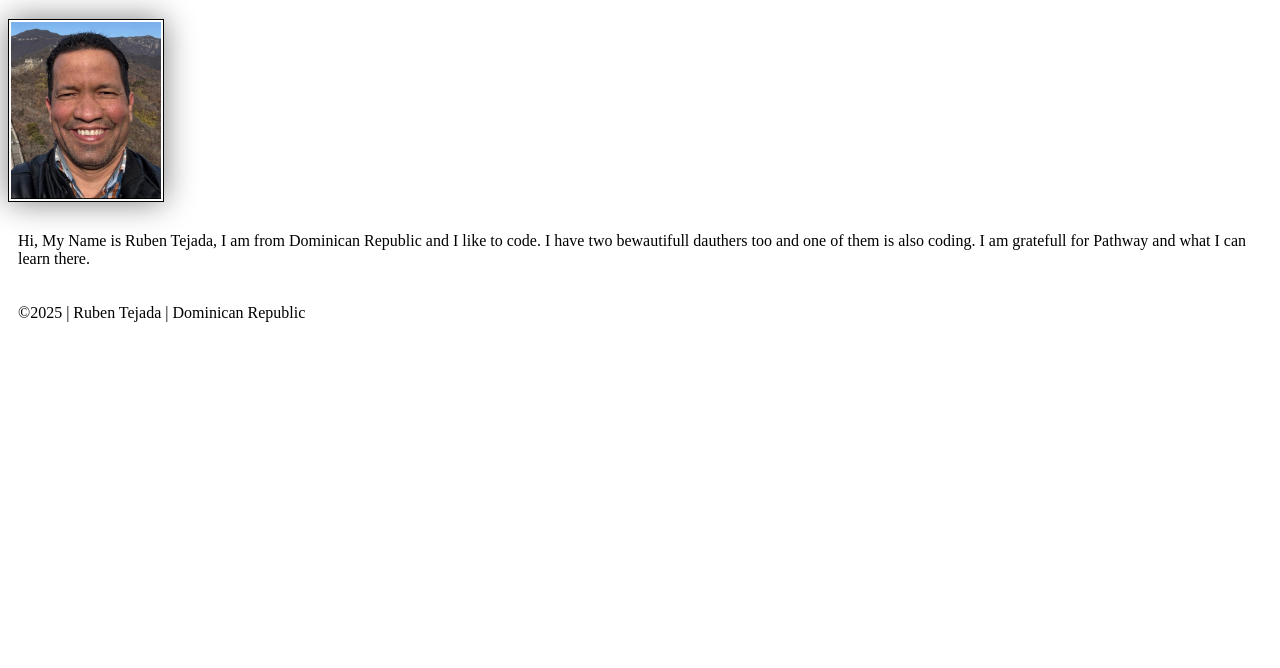
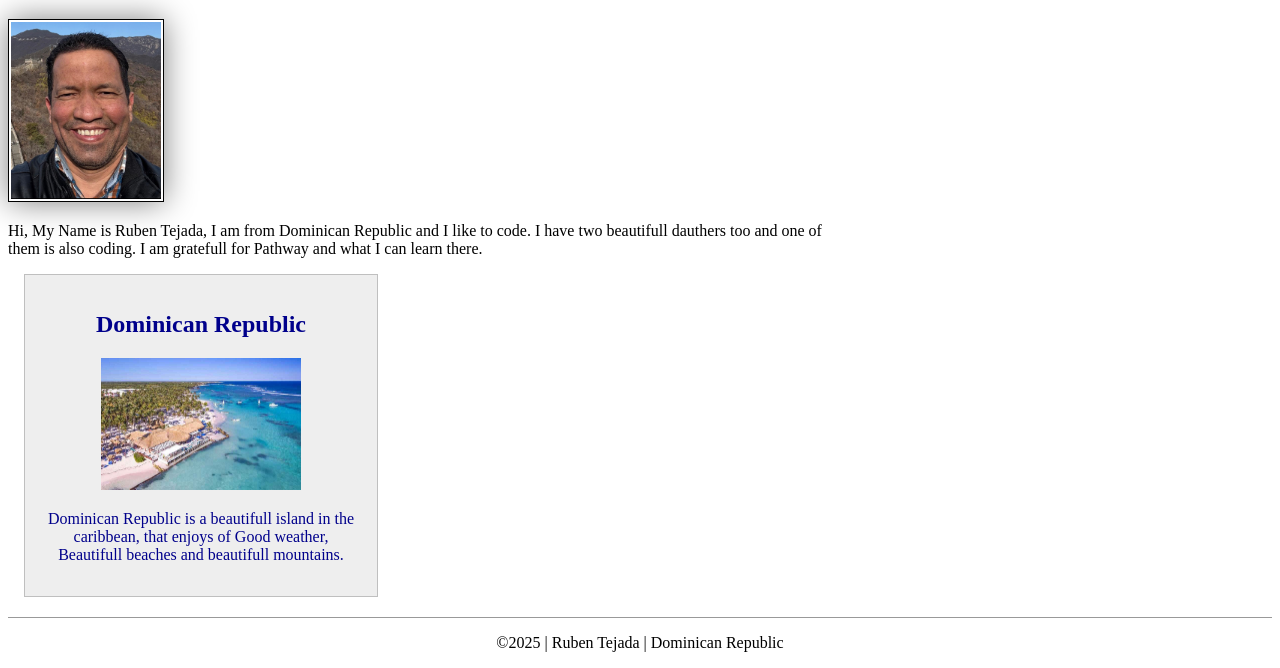
Before and after one commit to RubenTejada/wdd130, a plain HTML site: page index.html in a window 1280 px wide. Shown: the part 205-873 px from the top of the page. Before the commit the page ends 800 px from the top, so only its background shows below. Drawn offline with Linux system fonts and the light colour scheme.

Commit message:
Aditional CSS to index

```diff
--- a/index.html
+++ b/index.html
@@ -5,7 +5,10 @@
     <meta charset="UTF-8">
     <meta name="viewport" content="width=device-width, initial-scale=1.0">
     <title>Ruben Tejada | WDD 130</title>
-    <link rel="stylesheet" href="styles/styles.css" </head>
+    <meta name="description" content="Ruben Tejada, Pathway, About Me. Dominican Republic">
+    <meta name="author" content="Ruben Tejada">
+    <link rel="stylesheet" href="styles/styles.css">
+</head>
 
 <body>
     <header>
@@ -17,9 +20,15 @@
     <main>
         <h1>Ruben Tejada | WDD 130</h1>
         <img src="images/profile.jpg" alt="Ruben Tejada" width="200">
-        <p>Hi, My Name is Ruben Tejada, I am from Dominican Republic and I like to code. I have two bewautifull dauthers
+        <p>Hi, My Name is Ruben Tejada, I am from Dominican Republic and I like to code. I have two beautifull dauthers
             too and one of them is also coding. I am gratefull for Pathway and what I can learn there.</p>
     </main>
+    <aside>
+        <h2>Dominican Republic</h2>
+        <img src="images/dominican-republic.jpg" alt="Dominican Republic">
+        <p>Dominican Republic is a beautifull island in the caribbean, that enjoys of Good weather, Beautifull beaches
+            and beautifull mountains.</p>
+    </aside>
     <footer>
         <p>&copy;2025 | Ruben Tejada | Dominican Republic</p>
     </footer>
--- a/styles/styles.css
+++ b/styles/styles.css
@@ -13,7 +13,7 @@ h1 {
     color: darkblue;
 }
 
-img {
+main img {
     width: 150px;
     height: auto;
     border: 1px solid black;
@@ -22,5 +22,30 @@ img {
 }
 
 p {
-    padding: 10px;
+    padding: 0;
 }
+
+main {
+    max-width: 840px;
+}
+
+aside{
+   background-color: #EEEEEE;
+   width: 20rem;
+   margin: 1rem;
+   padding: 1rem;
+   border: 1px solid rgb(0 0 0 / 0.2);
+   color: darkblue;
+   text-align: center;
+}
+
+aside img {
+    width: 200px;
+    height: auto;
+}
+
+footer{
+    margin-top: 20px;
+    border-top: 1px solid rgb(0  0  0 / 0.4);
+    text-align: center;
+}
```
Also changed, not shown: images/dominican-republic.jpg (added).
